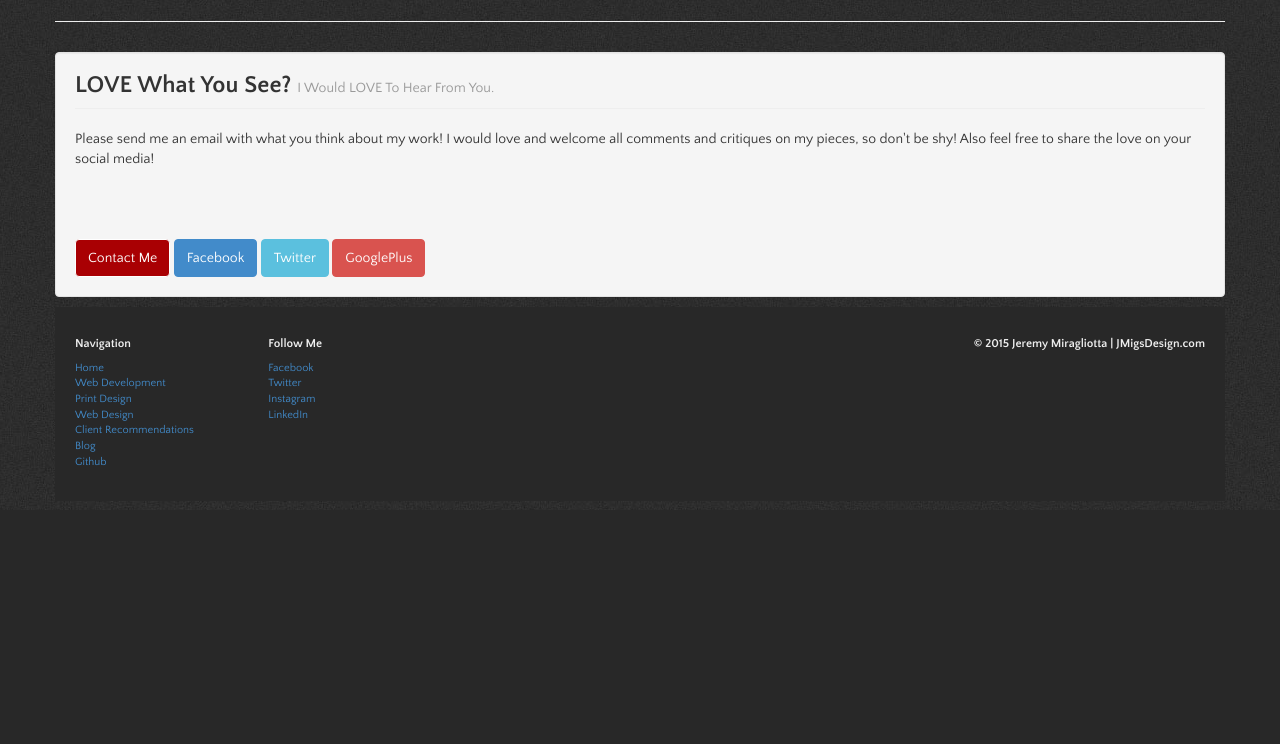
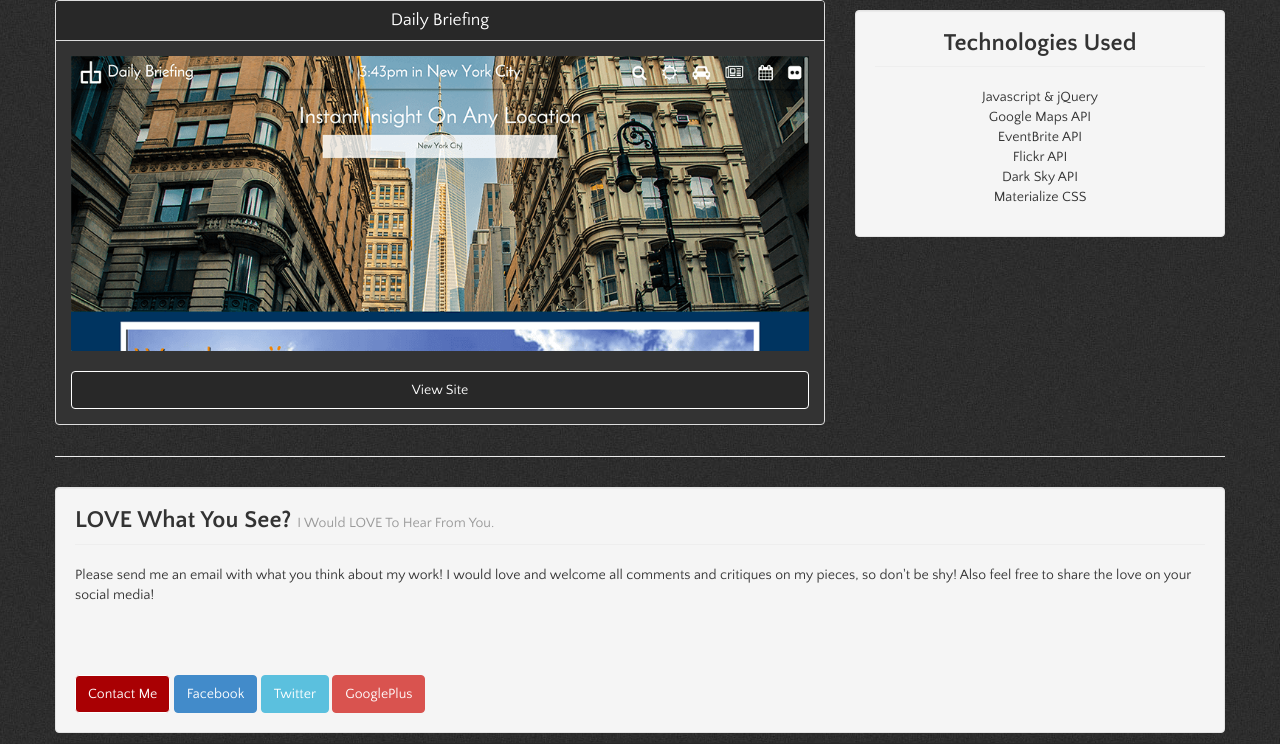
Before and after one commit to jdmiragliotta/jdmportfolio, a PHP site: page /views/webdev.html in a window 1280 px wide. Shown: the part 290-1034 px from the top of the page. Before the commit the page ends 800 px from the top, so only its background shows below. Run offline with PHP 8.4, Linux system fonts and the light colour scheme; some libraries are stand-ins or nearby versions.

Commit message:
Added webdev images and markup

```diff
--- a/public/css/styles.css
+++ b/public/css/styles.css
@@ -363,7 +363,17 @@ Notes:	 Hand coded for jmigsdesign.com
 	}
 
 
+/*  --------------------------------------
+ Web Dev Styles
+ -------------------------------------- */
+	#db-well {
+		margin-top: 0;
+	}
 
+	.dev-ul{
+		list-style: none;
+		padding-left: 0;
+	}
 
 
 /*  --------------------------------------
--- a/server.js
+++ b/server.js
@@ -9,6 +9,10 @@ app.use("/images", express.static("public/images"));
 app.use("/gallery", express.static("public/images/gallery"));
 
 app.get("/", function(req, res){
+  res.sendFile(process.cwd() + "/views/index.html");
+});
+
+app.get("/index", function(req, res){
   res.sendFile(process.cwd() + "/views/index.html");
 });
 
--- a/views/github.html
+++ b/views/github.html
@@ -203,7 +203,7 @@
 			</table>
 		</div>
 
-		<br>
+
 
 
 
--- a/views/webdev.html
+++ b/views/webdev.html
@@ -151,12 +151,51 @@
 				</div><!-- end modal-dialog -->
 			</div><!-- end myModal -->
 
-					<header id="myHeader">
+		<header id="myHeader">
 			<div class="item" id="webdev">
 			</div><!-- end web -->
 		</header><!-- end myHeader-->
 
+		<div class="row" id="features">
+
+			<div class="col-sm-8 feature">
+				<div class="panel">
+					<div class="panel-heading">
+						<h3 class="panel-title">Daily Briefing</h3>
+					</div><!-- end panel-heading -->
+
+					<div class="web-thumbnail">
+						<img src="images/dailybriefing.png" alt="https://dailybriefing.herokuapp.com/ Logo">
+					</div>
+
+					<a href="https://dailybriefing.herokuapp.com/" target="_blank" class="btn btn-feature btn-block">View Site</a>
+				</div><!-- end panel -->
+			</div><!-- col-sm-8 -->
+
+			<div class="col-sm-4">
+				<div class="well" id="dev-well">
+					<div class="page-header">
+						<h3>Technologies Used</h3>
+					</div><!-- end page-header -->
+						<ul class="dev-ul">
+							<li>Javascript &amp; jQuery</li>
+							<li>Google Maps API</li>
+							<li>EventBrite API</li>
+							<li>Flickr API</li>
+							<li>Dark Sky API</li>
+							<li>Materialize CSS</li>
+						</ul>
+				</div><!-- end well -->
+			</div><!-- end col-sm-4 -->
+
+		</div><!-- End row -->
+
+
+
+
 		<!-- Visible on Small Devices-->
+
+
 
 		<div class="row" id="feature">
 
```
Also changed, not shown: public/images/codo.png (added), public/images/dailybriefing.png (added), public/images/hotel.png (added), public/images/rpslsp.png (added), public/images/simpsonsgame.png (added).
